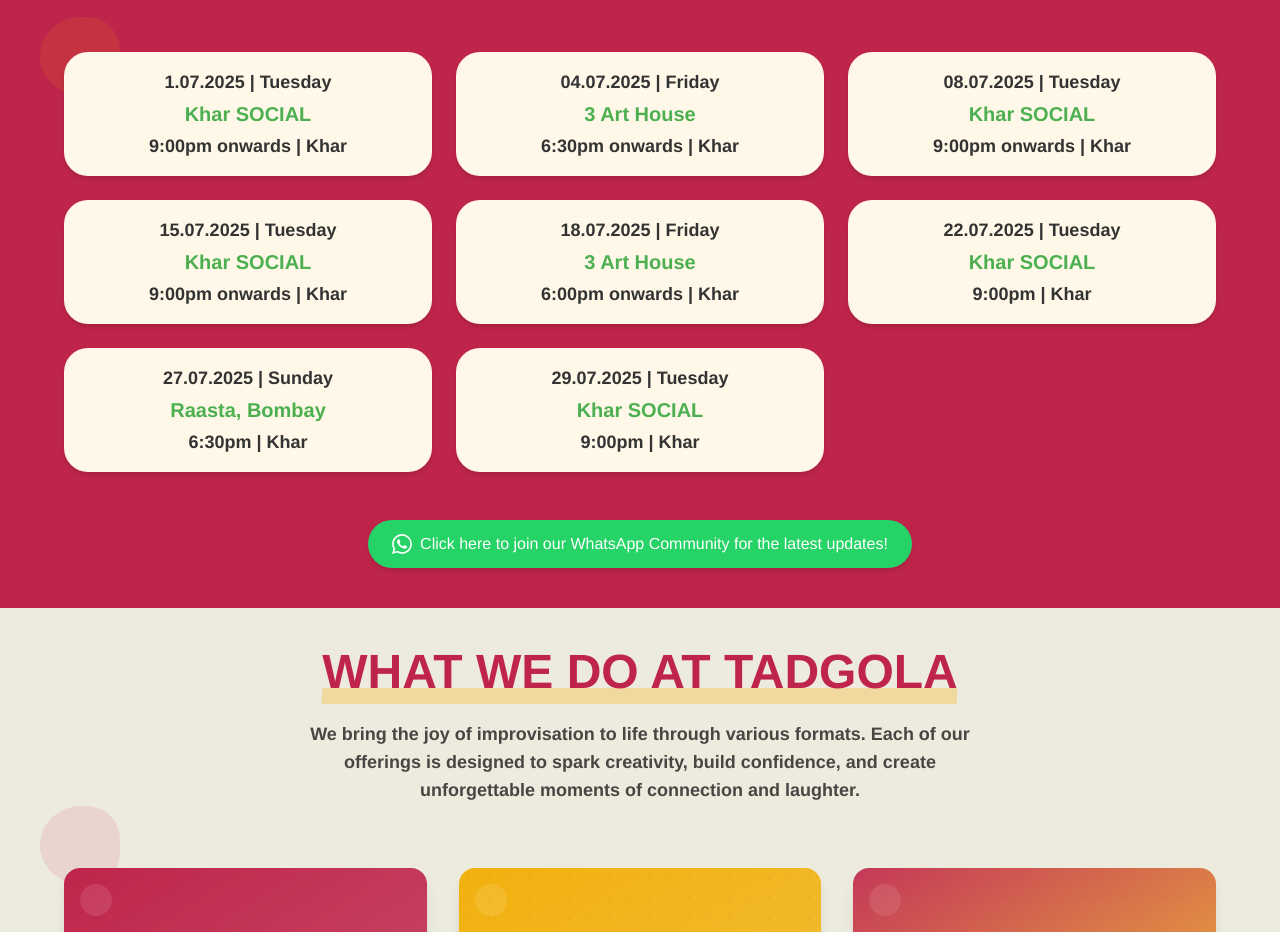
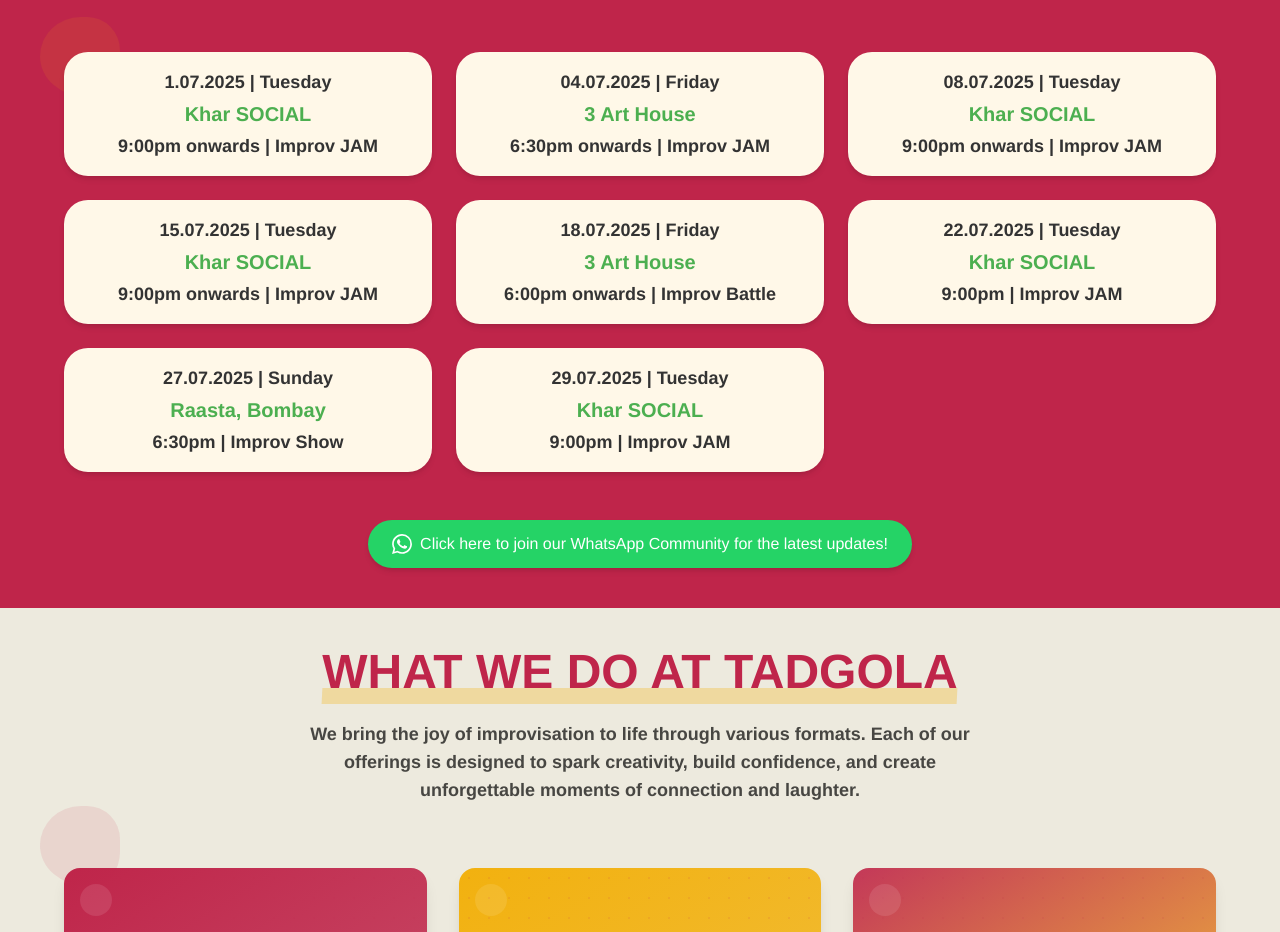
Before and after one commit to aditk15/tadgola, a Next.js app: page / in a window 1280 px wide. Shown: the part 980-1912 px from the top of the page. Built offline with nearby package versions, Linux system fonts and the light colour scheme.

Commit message:
Type of Event Update

```diff
--- a/components/upcoming-shows.tsx
+++ b/components/upcoming-shows.tsx
@@ -100,7 +100,7 @@ export default function UpcomingShows() {
       day: "Tuesday",
       venue: "Khar SOCIAL",
       time: "9:00pm onwards",
-      location: "Khar",
+      location: "Improv JAM",
       link: "https://www.district.in/events/tadgola-improv-game-nights-at-khar-social-jun24-2025-buy-tickets",
     },
     {
@@ -108,7 +108,7 @@ export default function UpcomingShows() {
       day: "Friday",
       venue: "3 Art House",
       time: "6:30pm onwards",
-      location: "Khar",
+      location: "Improv JAM",
       link: "https://arthouse.myflodesk.com/jmgg4dc6xf",
     },
     {
@@ -116,7 +116,7 @@ export default function UpcomingShows() {
       day: "Tuesday",
       venue: "Khar SOCIAL",
       time: "9:00pm onwards",
-      location: "Khar",
+      location: "Improv JAM",
       link: "https://www.district.in/events/tadgola-improv-game-nights-at-khar-social-jun24-2025-buy-tickets",
     },
     {
@@ -124,7 +124,7 @@ export default function UpcomingShows() {
       day: "Tuesday",
       venue: "Khar SOCIAL",
       time: "9:00pm onwards",
-      location: "Khar",
+      location: "Improv JAM",
       link: "https://www.district.in/events/tadgola-improv-game-nights-at-khar-social-jun24-2025-buy-tickets",
     },
     {
@@ -132,7 +132,7 @@ export default function UpcomingShows() {
       day: "Friday",
       venue: "3 Art House",
       time: "6:00pm onwards",
-      location: "Khar",
+      location: "Improv Battle",
       link: "https://arthouse.myflodesk.com/pc23p5don2",
     },
     {
@@ -140,7 +140,7 @@ export default function UpcomingShows() {
       day: "Tuesday",
       venue: "Khar SOCIAL",
       time: "9:00pm",
-      location: "Khar",
+      location: "Improv JAM",
       link: "https://www.district.in/events/tadgola-improv-game-nights-at-khar-social-jun24-2025-buy-tickets",
     },
     {
@@ -148,7 +148,7 @@ export default function UpcomingShows() {
       day: "Sunday",
       venue: "Raasta, Bombay",
       time: "6:30pm",
-      location: "Khar",
+      location: "Improv Show",
       link: "",
     },
     {
@@ -156,7 +156,7 @@ export default function UpcomingShows() {
       day: "Tuesday",
       venue: "Khar SOCIAL",
       time: "9:00pm",
-      location: "Khar",
+      location: "Improv JAM",
       link: "https://www.district.in/events/tadgola-improv-game-nights-at-khar-social-jun24-2025-buy-tickets",
     },
   ]
```
